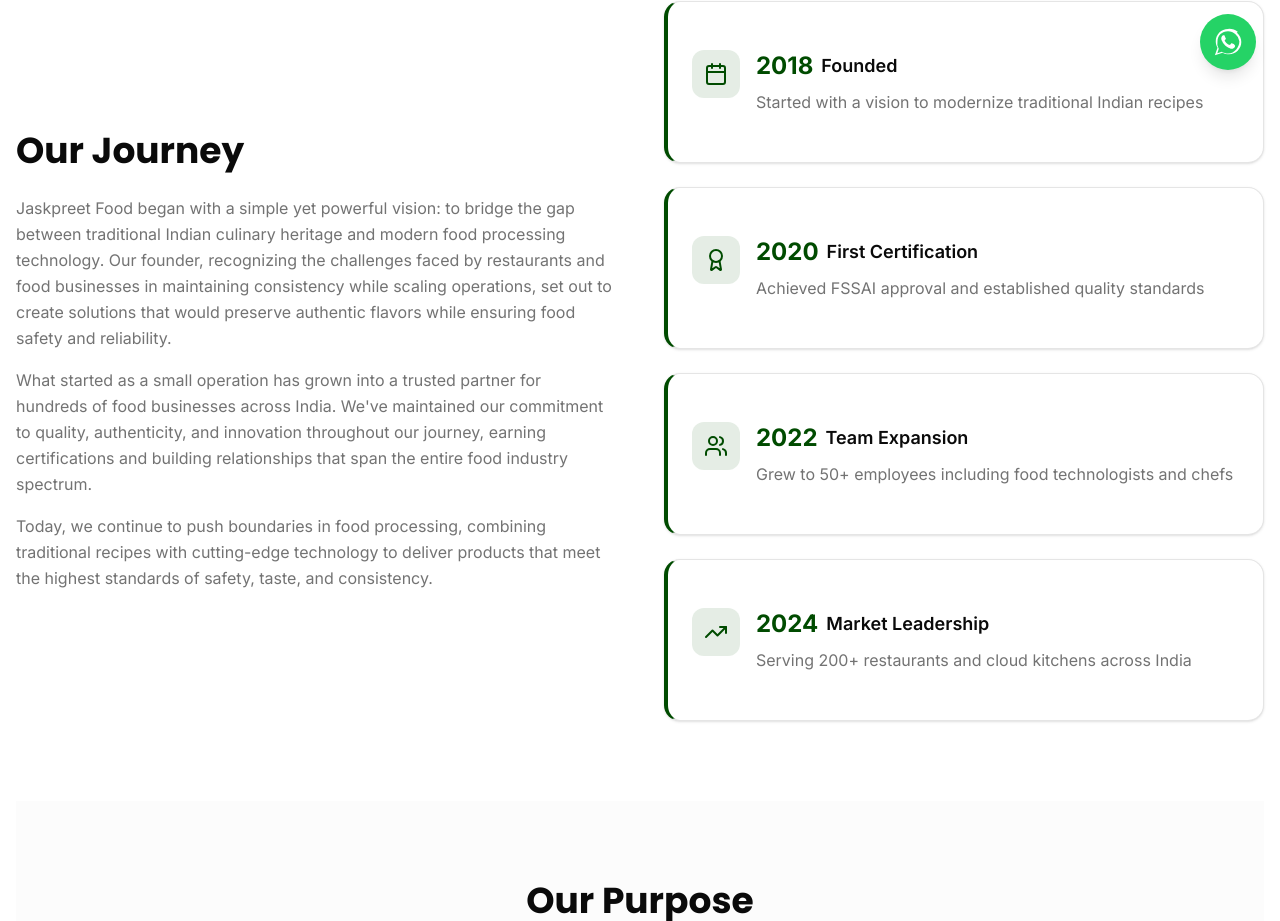
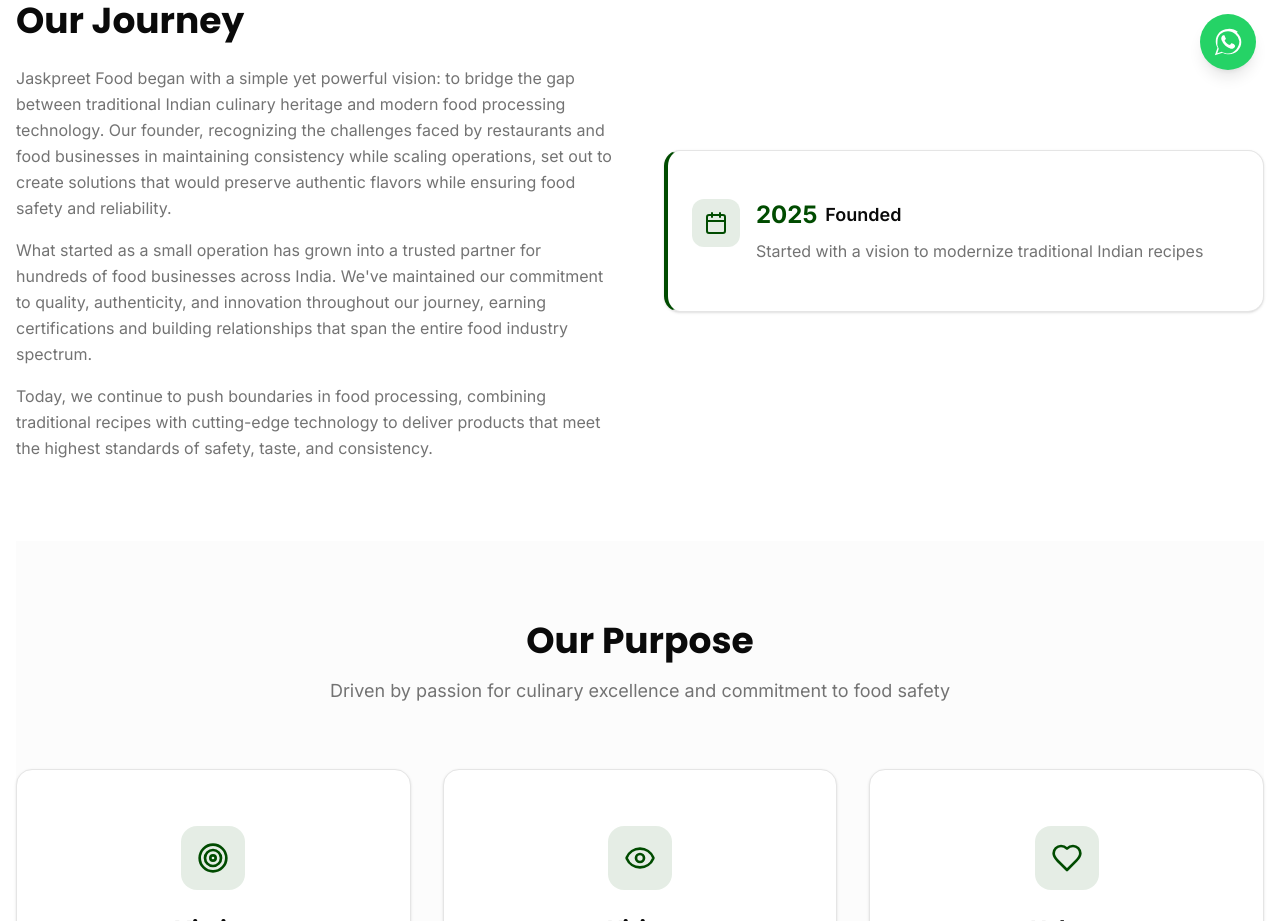
Before and after one commit to gitbhaveshsharma/jaskpreet-food, a Next.js app: page /about in a window 1280 px wide. Shown: the part 706-1627 px from the top of the page. Built offline with nearby package versions, Linux system fonts and the light colour scheme.

Commit message:
fix: update milestone year to 2025 and remove outdated milestones in StorySection component

```diff
--- a/components/about/story-section.tsx
+++ b/components/about/story-section.tsx
@@ -3,28 +3,10 @@ import { Calendar, Users, Award, TrendingUp } from "lucide-react"
 
 const milestones = [
   {
-    year: "2018",
+    year: "2025",
     title: "Founded",
     description: "Started with a vision to modernize traditional Indian recipes",
     icon: Calendar,
-  },
-  {
-    year: "2020",
-    title: "First Certification",
-    description: "Achieved FSSAI approval and established quality standards",
-    icon: Award,
-  },
-  {
-    year: "2022",
-    title: "Team Expansion",
-    description: "Grew to 50+ employees including food technologists and chefs",
-    icon: Users,
-  },
-  {
-    year: "2024",
-    title: "Market Leadership",
-    description: "Serving 200+ restaurants and cloud kitchens across India",
-    icon: TrendingUp,
   },
 ]
 
```
